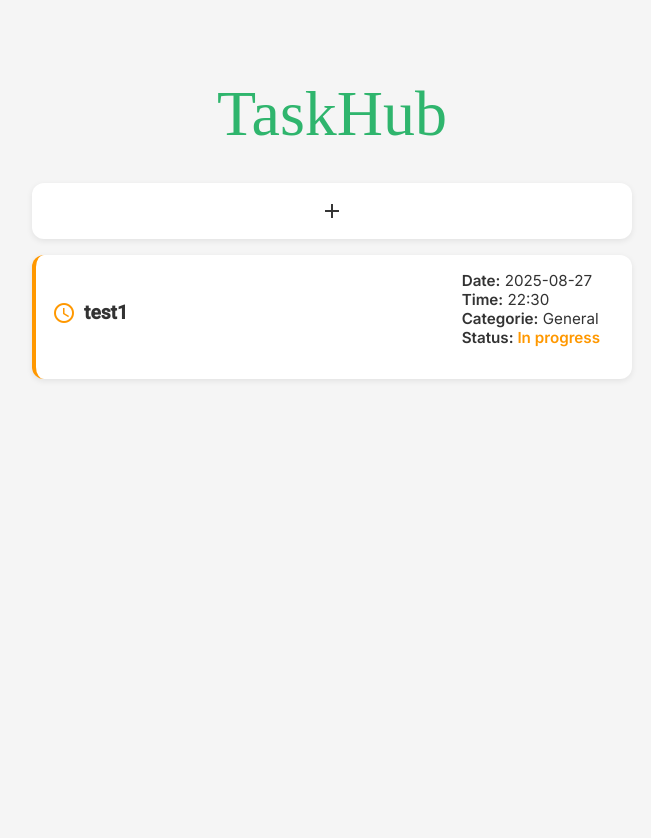
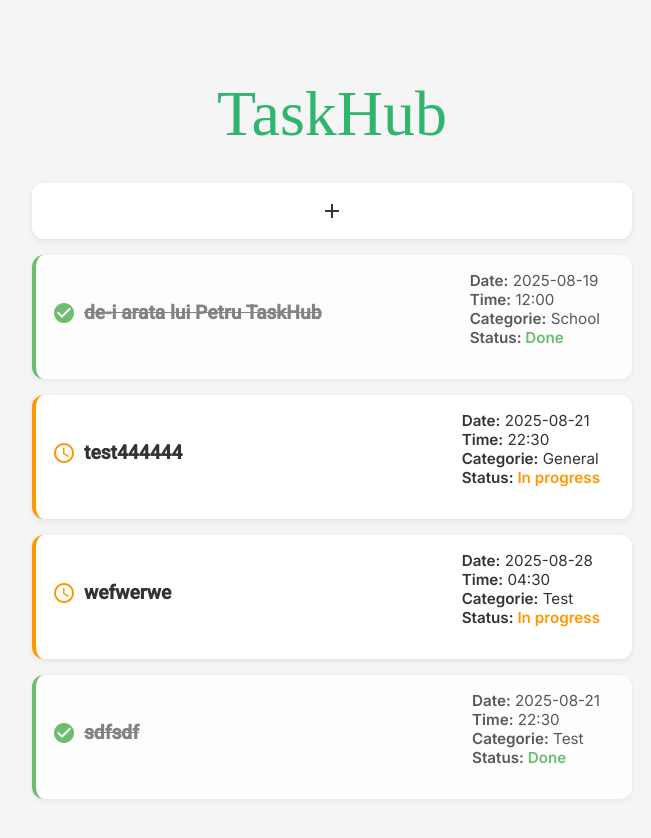
Before and after one commit to gitRaduZamfir/task-hub-angular, an Angular app: page /tasks in a window 1280 px wide. Shown: the whole page, without its empty margins (308-959 px from the left). Before the commit the page ends 800 px from the top, so only its background shows below. Built offline with nearby package versions, Linux system fonts and the light colour scheme; data requests are answered from the project's data file; a web font is replaced by a local one.

Commit message:
fixed bug with id: null
also added category value emitting to parent

```diff
--- a/db.json
+++ b/db.json
@@ -1,12 +1,36 @@
 {
   "tasks": [
     {
-      "id": "bf8b",
-      "title": "test1",
-      "date": "2025-08-27T21:00:00.000Z",
+      "id": "223",
+      "title": "de-i arata lui Petru TaskHub",
+      "date": "2025-08-19T21:00:00.000Z",
+      "time": "2025-08-20T12:00:00.000Z",
+      "category": "School",
+      "done": true
+    },
+    {
+      "id": "123",
+      "title": "test444444",
+      "date": "2025-08-21T21:00:00.000Z",
       "time": "2025-08-19T22:30:00.000Z",
       "category": "General",
       "done": false
+    },
+    {
+      "id": "23",
+      "title": "wefwerwe",
+      "date": "2025-08-28T21:00:00.000Z",
+      "time": "2025-08-20T04:30:00.000Z",
+      "category": "Test",
+      "done": false
+    },
+    {
+      "id": "SkA8",
+      "title": "sdfsdf",
+      "date": "2025-08-21T21:00:00.000Z",
+      "time": "2025-08-19T22:30:00.000Z",
+      "category": "Test",
+      "done": true
     }
   ],
   "config": [
@@ -18,7 +42,8 @@
         "Test",
         "Test 2",
         "Third",
-        "General"
+        "General",
+        "personal"
       ]
     }
   ]
--- /dev/null
+++ b/src/app/core/utils/utils.ts
@@ -0,0 +1,8 @@
+export function generateId(length: number = 4): string {
+  const chars = 'ABCDEFGHIJKLMNOPQRSTUVWXYZabcdefghijklmnopqrstuvwxyz0123456789';
+  let result = '';
+  for (let i = 0; i < length; i++) {
+    result += chars.charAt(Math.floor(Math.random() * chars.length));
+  }
+  return result;
+}
--- a/src/app/tasks/task-form/categories/categories.component.html
+++ b/src/app/tasks/task-form/categories/categories.component.html
@@ -1,6 +1,6 @@
 <div style="display: flex; align-content: baseline;">
   <mat-form-field appearance="outline" class="full-width">
-    <mat-select formControlName="category" [value]="pickedCategory">
+    <mat-select formControlName="category" [value]="pickedCategory" (selectionChange)="onCategorySelected($event.value)">
       <mat-option *ngFor="let cat of categories" [value]="cat" (click)="toggleSelection(cat, $event);">
         {{cat}}
         <mat-icon *ngIf="cat !== selectedCategory" style="font-size: small; margin-top: 10px;" (click)="deleteCategory(cat); $event.stopPropagation()">close</mat-icon>
--- a/src/app/tasks/task-form/categories/categories.component.ts
+++ b/src/app/tasks/task-form/categories/categories.component.ts
@@ -1,4 +1,4 @@
-import { Component, OnInit, Input } from '@angular/core';
+import { Component, OnInit, Input, Output, EventEmitter } from '@angular/core';
 import { CommonModule } from '@angular/common';
 import { MatSelectModule } from '@angular/material/select';
 import { TaskService } from '../../../core/services/task.service';
@@ -16,6 +16,7 @@ import { Categories } from '../../../core/models/category.model';
 })
 export class CategoriesComponent {
   @Input() pickedCategory: string | null = null;
+  @Output() categoryChange = new EventEmitter<string>();
   isInputVisible = false;
   showButtons = false;
   showAlertMessage = false;
@@ -30,7 +31,7 @@ export class CategoriesComponent {
     this.taskService.getCategories().subscribe(data => {
       this.categories = data;
     });
-    console.log(this.pickedCategory);
+
     if(this.pickedCategory){
       this.selectedCategory = this.pickedCategory;
     }
@@ -65,6 +66,7 @@ export class CategoriesComponent {
         this.showSuccessMessage = true;
         setTimeout(()=>this.showSuccessMessage = false, 1500)
     });
+    this.onCategorySelected(trimmedValue);
   }
 
   deleteCategory(category: string) :void{
@@ -81,9 +83,9 @@ export class CategoriesComponent {
   }
 
   toggleSelection(cat: string, event: MouseEvent) {
-    event.stopPropagation(); // previne selectarea automat?
+    event.stopPropagation();
     if (this.selectedCategory === cat) {
-      this.selectedCategory = null; // deselecteaz?
+      this.selectedCategory = null;
     } else {
       this.selectedCategory = cat;
     }
@@ -98,4 +100,9 @@ export class CategoriesComponent {
     this.isInputVisible= false;
   }
 
+  onCategorySelected(cat: string){
+    this.selectedCategory = cat;
+    this.categoryChange.emit(cat);
+  }
+
 }
--- a/src/app/tasks/task-form/task-form.component.html
+++ b/src/app/tasks/task-form/task-form.component.html
@@ -29,7 +29,7 @@
             <mat-timepicker #timepicker format="24h"/>
         </mat-form-field>
       </div>
-      <app-categories [pickedCategory]="taskForm.get('category')?.value"></app-categories>
+      <app-categories [pickedCategory]="taskForm.get('category')?.value"  (categoryChange)="taskForm.get('category')?.setValue($event)"></app-categories>
 
       <mat-checkbox formControlName="done">Done</mat-checkbox>
 
--- a/src/app/tasks/task-form/task-form.component.ts
+++ b/src/app/tasks/task-form/task-form.component.ts
@@ -16,6 +16,7 @@ import { RouterModule } from '@angular/router';
 import { CategoriesComponent } from "./categories/categories.component";
 import { MatTimepickerModule } from '@angular/material/timepicker';
 import { Task } from '../../core/models/task.model';
+import { generateId } from '../../core/utils/utils';
 
 @Component({
   standalone: true,
@@ -41,14 +42,17 @@ export class TaskFormComponent {
   categories: string[] = [];
   task!: Task;
   taskId: string | null = null;
+  newId: string = '';
 
   constructor(private fb: FormBuilder,
     private taskService: TaskService,
     private router: Router,
     private route: ActivatedRoute){
 
+    this.newId = generateId();
+
     this.taskForm = this.fb.group({
-      id: [null],
+      id: [this.newId],
       title: ['', Validators.required],
       date: ['', Validators.required],
       time: [''],
@@ -58,6 +62,7 @@ export class TaskFormComponent {
   }
 
   ngOnInit(): void{
+
     this.taskId = this.route.snapshot.paramMap.get('id');
     if (this.taskId) {
       this.taskService.getTask(this.taskId).subscribe((data) => {
```
